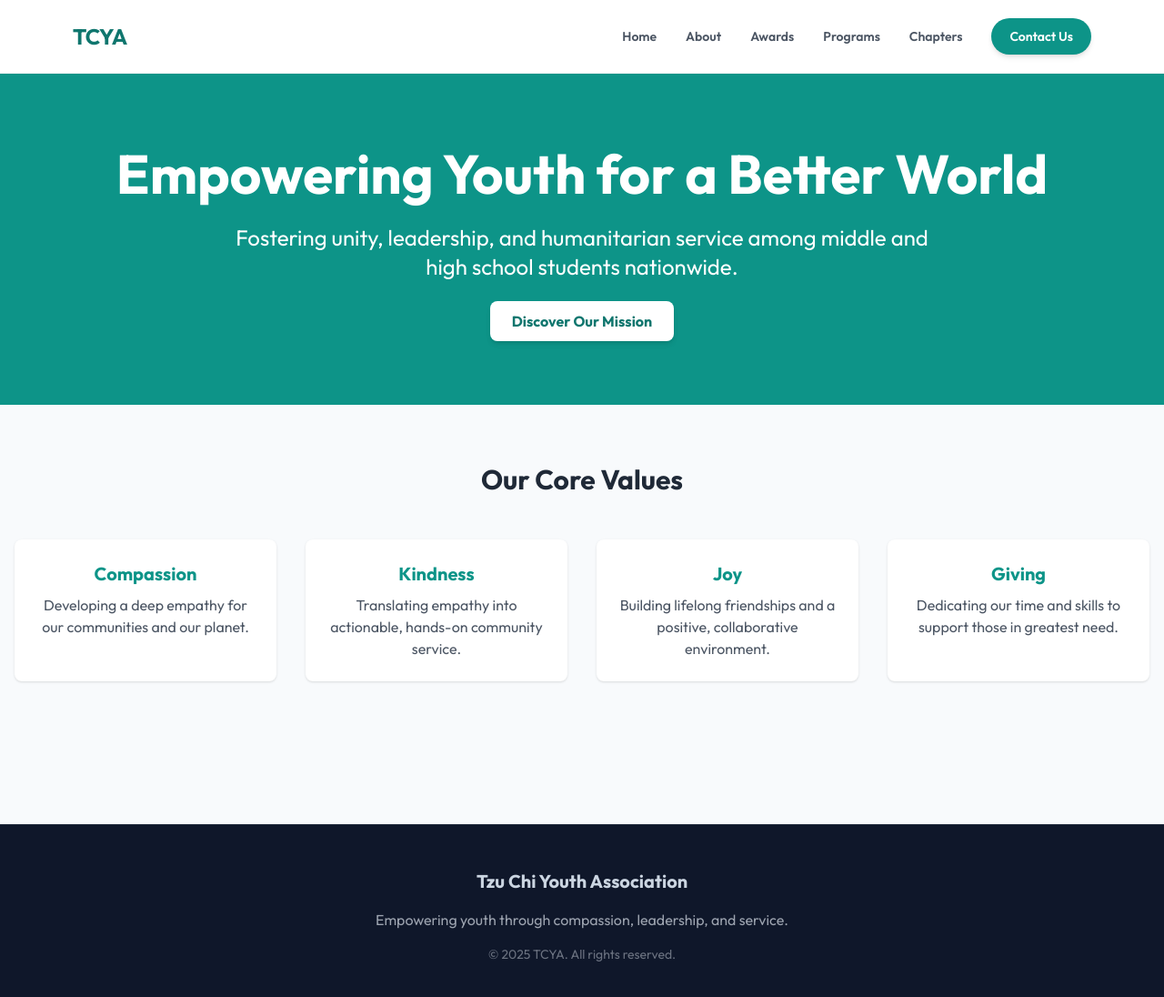
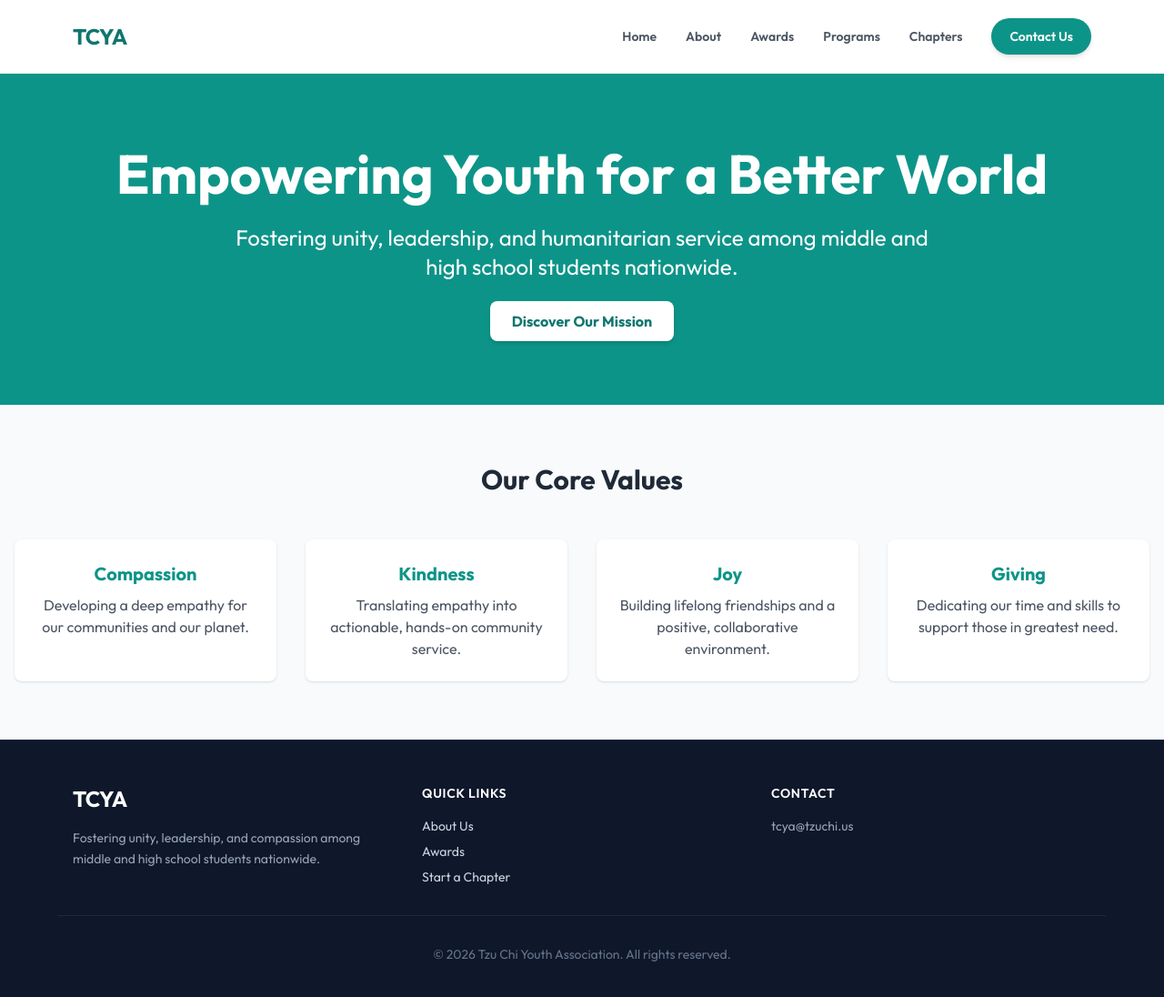
Before and after one commit to elvinhuang-tc/tcya-website, a Jekyll site: the page built from index.html, in a window 1280 px wide and 1107 px high. Shown: the top 1096 px of the window at 91% size. Built offline with Jekyll 4.4.1, drawn with Linux system fonts in a browser that asks for light colours; nearby versions of some CDN libraries.

Commit message:
Updates by Year

```diff
--- a/_includes/footer.html
+++ b/_includes/footer.html
@@ -1,8 +1,29 @@
 <footer class="bg-slate-900 text-slate-300 mt-auto py-12 border-t border-slate-800">
-    <!-- (Paste the footer HTML we generated earlier here) -->
-    <div class="max-w-6xl mx-auto px-4 text-center">
-        <h3 class="text-xl font-bold mb-4">Tzu Chi Youth Association</h3>
-        <p class="text-gray-400 mb-4">Empowering youth through compassion, leadership, and service.</p>
-        <p class="text-gray-500 text-sm">&copy; 2025 TCYA. All rights reserved.</p>
+    <div class="max-w-6xl mx-auto px-4 grid grid-cols-1 md:grid-cols-3 gap-8">
+        <div>
+            <h3 class="text-2xl font-bold text-white mb-4 tracking-tight">TCYA</h3>
+            <p class="text-slate-400 text-sm leading-relaxed">Fostering unity, leadership, and compassion among middle and high school students nationwide.</p>
+        </div>
+        <div>
+            <h4 class="text-white font-semibold mb-4 uppercase text-sm tracking-wider">Quick Links</h4>
+            <ul class="space-y-2 text-sm">
+                <li><a href="about.html" class="hover:text-white transition">About Us</a></li>
+                <li><a href="awards.html" class="hover:text-white transition">Awards</a></li>
+                <li><a href="contact.html" class="hover:text-white transition">Start a Chapter</a></li>
+            </ul>
+        </div>
+        <div>
+             <h4 class="text-white font-semibold mb-4 uppercase text-sm tracking-wider">Contact</h4>
+             <p class="text-sm text-slate-400"><a href="mailto:tcya@tzuchi.us" class="hover:text-teal-400 transition">tcya@tzuchi.us</a></p>
+        </div>
+    </div>
+
+    <div class="max-w-6xl mx-auto px-4 mt-8 pt-8 border-t border-slate-800 text-sm text-center text-slate-500">
+        &copy; <span id="dynamic-year"></span> Tzu Chi Youth Association. All rights reserved.
     </div>
 </footer>
+
+<!-- Script to automatically update the year -->
+<script>
+    document.getElementById('dynamic-year').textContent = new Date().getFullYear();
+</script>
```
